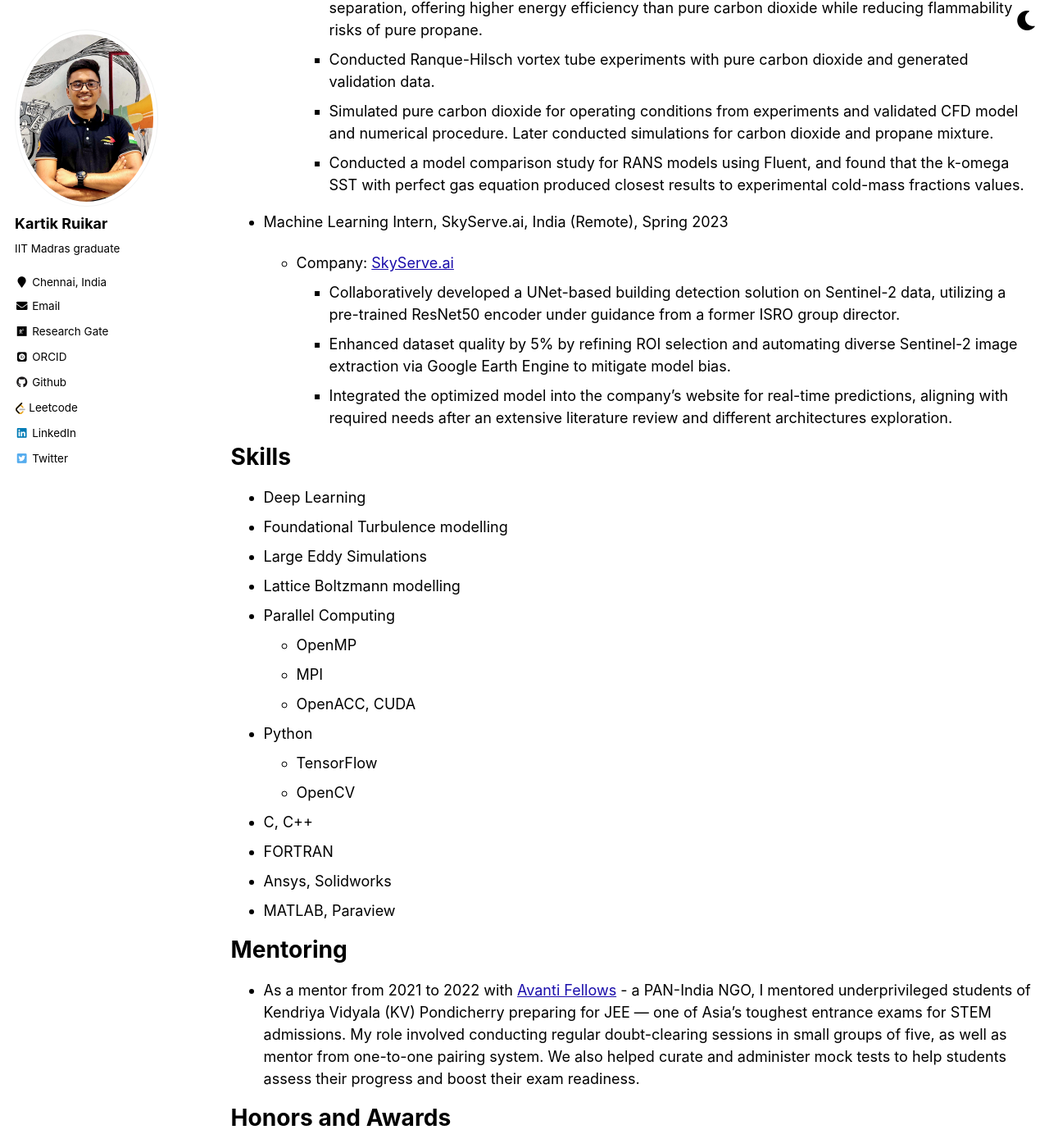
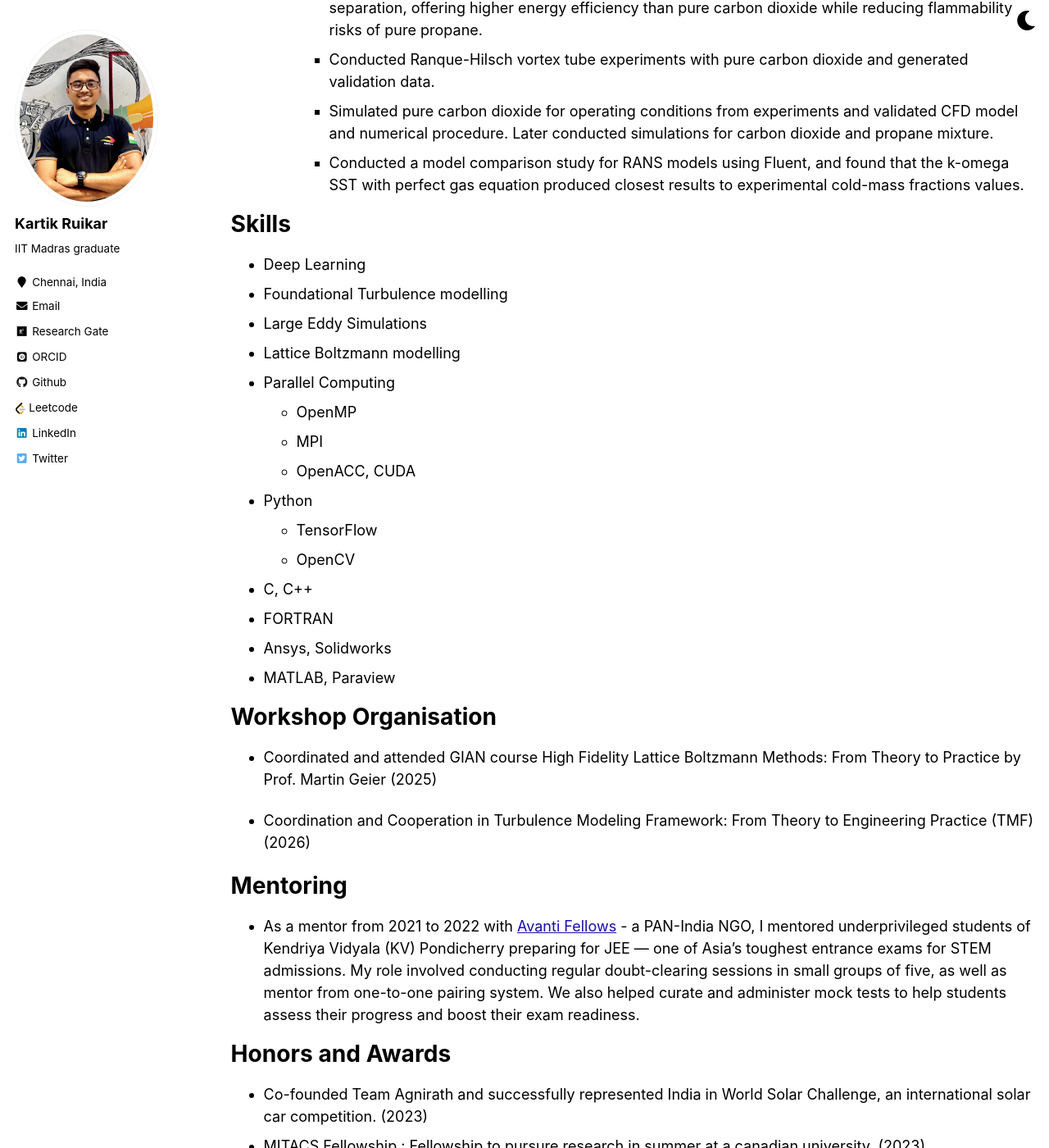
Before and after one commit to Kartik2605/Kartik2605.github.io, a Jekyll site: the page built from _pages/cv.md, in a window 1280 px wide and 1400 px high, scrolled down 1179 px. Shown: the whole window at 82% size. Built offline with Jekyll 4.4.1, drawn with Linux system fonts in a browser that asks for light colours; some web fonts are replaced.

Commit message:
Changes in the CV

```diff
--- a/_pages/cv.md
+++ b/_pages/cv.md
@@ -45,13 +45,13 @@ redirect_from:
     conducted simulations for carbon dioxide and propane mixture.
     - Conducted a model comparison study for RANS models using Fluent, and found that the k-omega SST with perfect gas equation produced closest results to experimental cold-mass fractions values.
 
-- Machine Learning Intern, SkyServe.ai, India (Remote), Spring 2023
+<!-- - Machine Learning Intern, SkyServe.ai, India (Remote), Spring 2023
 
   - Company: [SkyServe.ai](https://www.skyserve.ai/)
     - Collaboratively developed a UNet-based building detection solution on Sentinel-2 data, utilizing a pre-trained ResNet50 encoder under
     guidance from a former ISRO group director.
     - Enhanced dataset quality by 5% by refining ROI selection and automating diverse Sentinel-2 image extraction via Google Earth Engine to mitigate model bias.
-    - Integrated the optimized model into the company’s website for real-time predictions, aligning with required needs after an extensive literature review and different architectures exploration.
+    - Integrated the optimized model into the company’s website for real-time predictions, aligning with required needs after an extensive literature review and different architectures exploration. -->
 
 
 # Skills
@@ -103,9 +103,11 @@ redirect_from:
 - [NeurIPS 2024 Workshop on Multimodal Algorithmic Reasoning](https://marworkshop.github.io/neurips24/) @NeurIPS (2024)
 - [Robotic Tasks and How to Specify Them?](https://sites.google.com/view/rss-taskspec) @RSS (2024) -->
 
-<!-- # Workshop Organisation
+# Workshop Organisation
 
-- [Coordination and Cooperation in Multi-Agent Reinforcement Learning](https://sites.google.com/view/cocomarl-2024/home) (CoCoMARL) @RLC 2024 -->
+- Coordinated and attended GIAN course High Fidelity Lattice Boltzmann Methods: From Theory to Practice by Prof. Martin Geier (2025)
+
+- Coordination and Cooperation in Turbulence Modeling Framework: From Theory to Engineering Practice (TMF) (2026)
 
 # Mentoring
 
```
